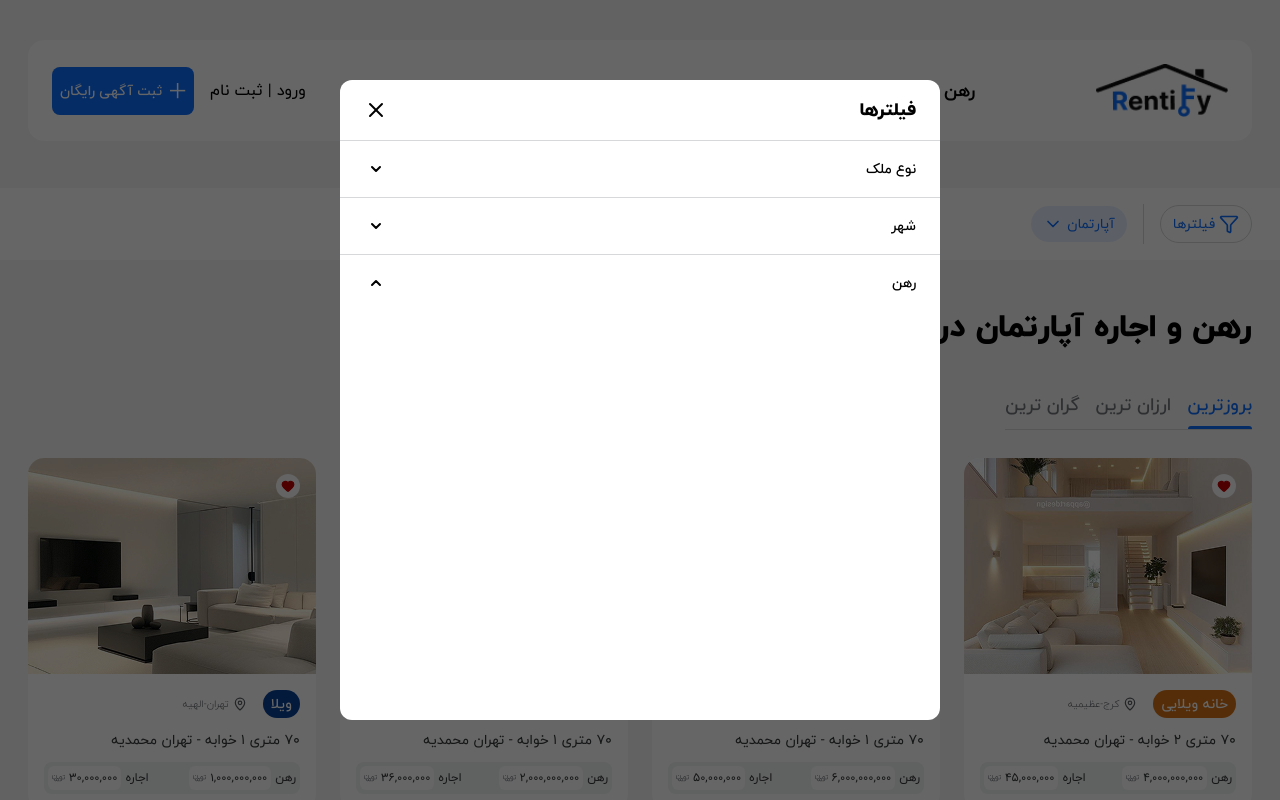
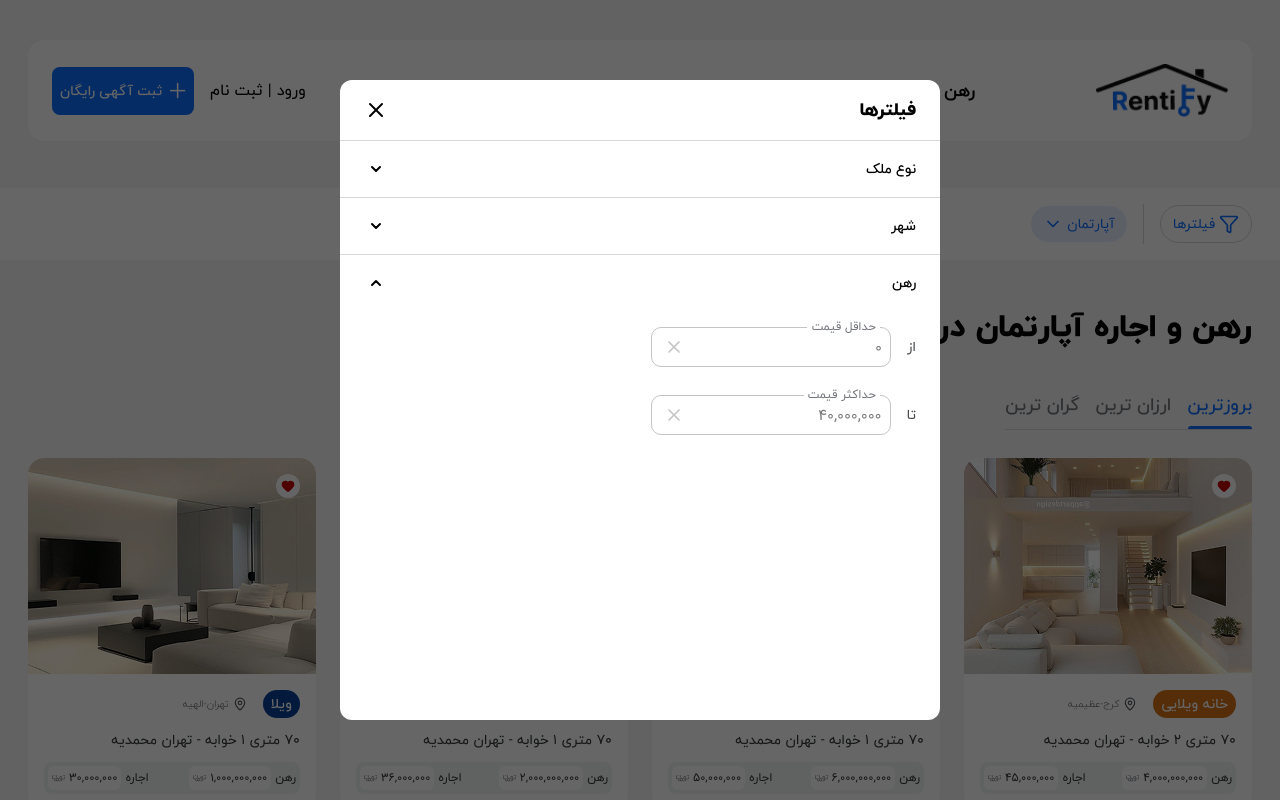
Before and after one commit to HosseinDev-02/rentify-app, a Next.js app: page /advertisements in a window 1280 px wide. Both pictures are taken after a click on the button "رهن". Shown: the top 800 px of the page. Built offline with nearby package versions, Linux system fonts and the light colour scheme.

Commit message:
codding mortgageFilter component

```diff
--- a/src/components/ui/filtering/MortgageFilter.js
+++ b/src/components/ui/filtering/MortgageFilter.js
@@ -1,13 +1,57 @@
 import React from "react";
 import DropdownButton from "../DropdownButton";
 import FilterItemWrapper from "./FilterItemWrapper";
+import { XIcon } from "lucide-react";
 
 export default function MortgageFilter({ isOpen, handler }) {
     return (
-       <FilterItemWrapper title={'رهن'} isOpen={isOpen} handler={handler}>
+        <FilterItemWrapper title={"رهن"} isOpen={isOpen} handler={handler}>
             <div className="flex flex-col gap-3">
-
+                <div className="flex items-center relative mt-4">
+                    <label
+                        className="text-[#73767C] text-xs absolute right-9 z-10 px-1 -top-2 bg-white"
+                        htmlFor="min"
+                    >
+                        حداقل قیمت
+                    </label>
+                    <div className="flex items-center gap-4">
+                    <span className="text-[#45484B] text-sm">از</span>
+                    <div className="relative h-10 rounded-[10px] border border-[#C4C4C4] w-60">
+                        <input
+                            name="min"
+                            className="absolute inset-0 w-full h-full pr-2 pl-8 font-IranSansWeb-Regular focus-visible:outline-0"
+                            type="number"
+                            placeholder="0"
+                        />
+                        <span className="absolute left-3 top-0 bottom-0 flex items-center justify-center text-[#C4C4C4]">
+                            <XIcon className="" size={20} />
+                        </span>
+                    </div>
+                    </div>
+                </div>
+                <div className="flex items-center relative mt-4">
+                    <label
+                        className="text-[#73767C] text-xs absolute right-9 z-10 px-1 -top-2 bg-white"
+                        htmlFor="min"
+                    >
+                        حداکثر قیمت
+                    </label>
+                    <div className="flex items-center gap-4">
+                    <span className="text-[#45484B] text-sm">تا</span>
+                    <div className="relative h-10 rounded-[10px] border border-[#C4C4C4] w-60">
+                        <input
+                            name="min"
+                            className="absolute inset-0 w-full h-full pr-2 pl-8 font-IranSansWeb-Regular focus-visible:outline-0"
+                            type="number"
+                            placeholder="40,000,000"
+                        />
+                        <span className="absolute left-3 top-0 bottom-0 flex items-center justify-center text-[#C4C4C4]">
+                            <XIcon className="" size={20} />
+                        </span>
+                    </div>
+                    </div>
+                </div>
             </div>
-       </FilterItemWrapper>
+        </FilterItemWrapper>
     );
 }
```
Also changed, not shown: 2 other files (tests, documents, lock files or other folders).
